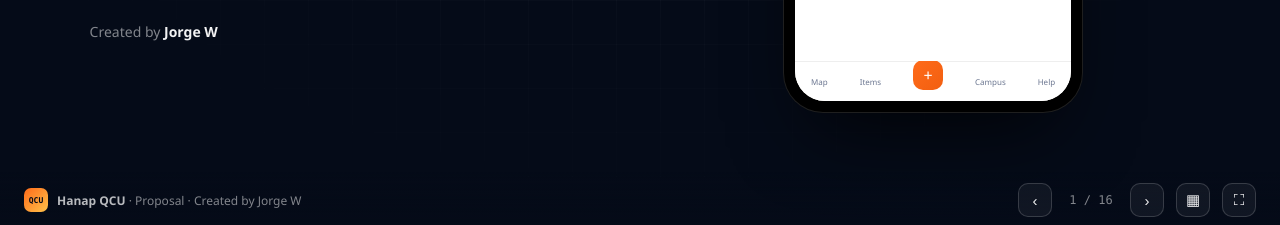
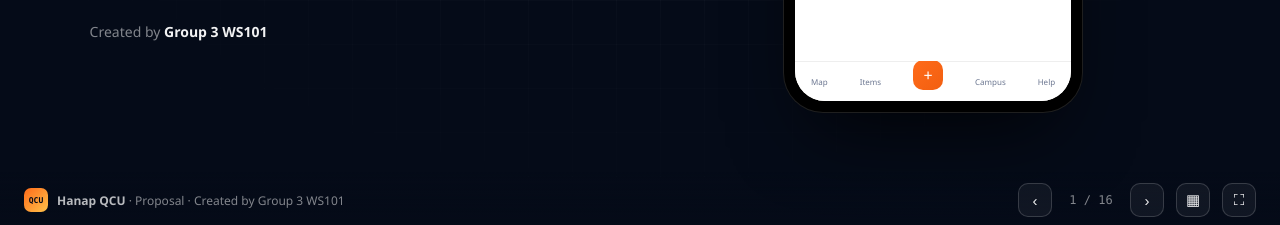
Before and after one commit to nacinojorgewilliam-png/lost-and-found, a plain HTML site: page proposal.html in a window 1280 px wide. Shown: the part 572-797 px from the top of the page. Drawn offline with Linux system fonts and the light colour scheme.

Commit message:
Update proposal.html

```diff
--- a/proposal.html
+++ b/proposal.html
@@ -185,7 +185,7 @@
         <h1><span style="white-space:nowrap">Lost it? Found it?</span><br><em>Hanap QCU.</em></h1>
         <p class="lead">One web app that brings lost things back to their owners, takes the busy work off the Lost &amp; Found desk, and helps every student find any room, office or place on campus.</p>
         <div class="chips" style="margin-top:24px"><span class="chip on">🔎 Lost &amp; Found</span><span class="chip on">🧭 Campus Finder</span><span class="chip">🤝 Built by the whole school</span><span class="chip">₱0 to run</span></div>
-        <p style="margin-top:28px;color:var(--t3);font-size:14px">Created by <b style="color:var(--t1)">Jorge W</b></p>
+        <p style="margin-top:28px;color:var(--t3);font-size:14px">Created by <b style="color:var(--t1)">Group 3 WS101</b></p>
       </div>
       <div>
         <div class="phone"><div class="scr">
@@ -501,7 +501,7 @@
       <div style="text-align:center">
         <div class="big"><em>Hanap QCU</em></div>
         <p class="lead" style="margin:16px auto 0;text-align:center">Lost something? Found something?<br>Find it — and find your way — around campus.</p>
-        <p style="margin-top:30px;color:var(--t3)">Thank you · Created by <b style="color:var(--t1)">Jorge W</b></p>
+        <p style="margin-top:30px;color:var(--t3)">Thank you · Created by <b style="color:var(--t1)">Group 3 WS101</b></p>
         <p style="margin-top:8px"><a href="index.html" style="color:var(--gold);text-decoration:none;font-weight:700">▶ Open the live app</a> &nbsp;·&nbsp; <a href="index.html?demo" style="color:var(--gold);text-decoration:none;font-weight:700">See it with sample data</a></p>
       </div>
     </div>
@@ -509,7 +509,7 @@
 </div>
 
 <div class="bar">
-  <div class="brand"><div class="lg">QCU</div><span><b>Hanap QCU</b> · Proposal · Created by Jorge W</span></div>
+  <div class="brand"><div class="lg">QCU</div><span><b>Hanap QCU</b> · Proposal · Created by Group 3 WS101</span></div>
   <div class="sp"></div>
   <button class="nb" id="bPrev" title="Previous (←)">‹</button><span class="count" id="count"></span><button class="nb" id="bNext" title="Next (→)">›</button>
   <button class="nb" id="bOv" title="Overview (O)">▦</button><button class="nb" id="bFs" title="Full screen (F)">⛶</button>
```
